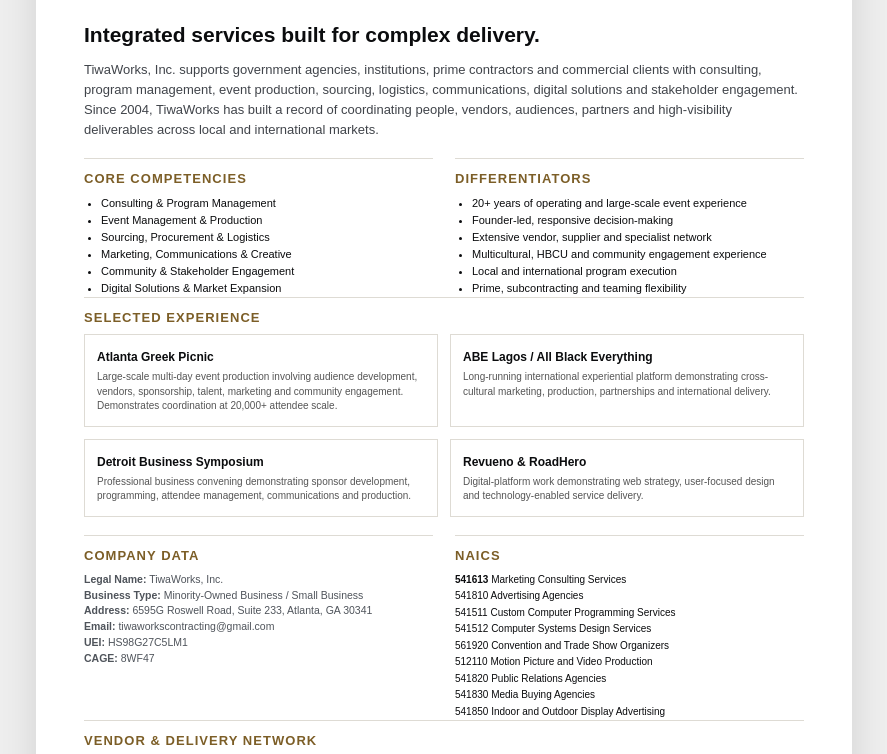
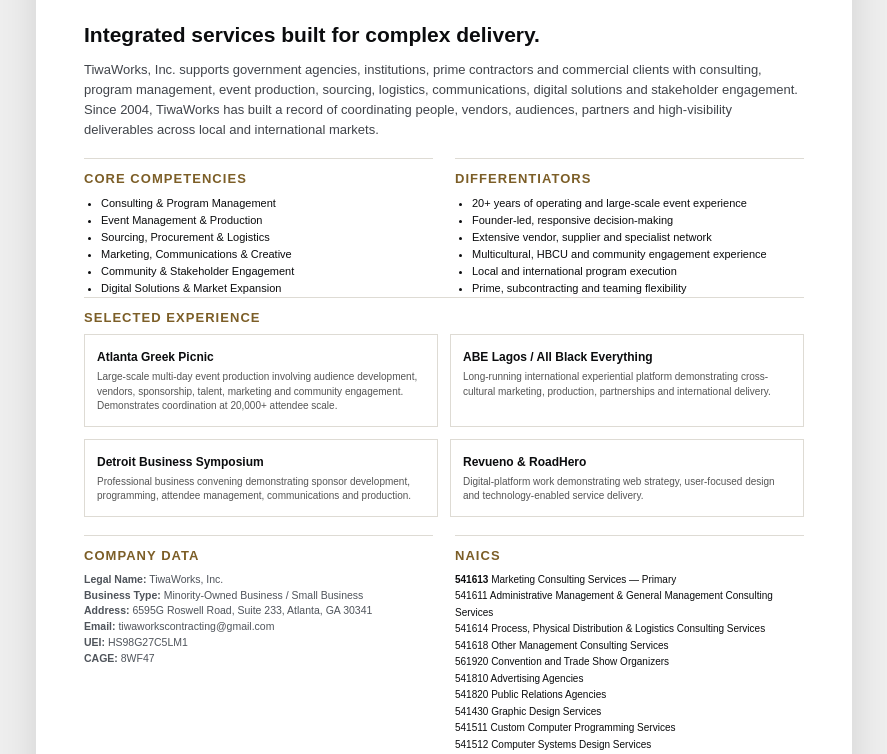
Before and after one commit to tiwaworksonline-rgb/ucc-dinner, a website: page tiwaworks-sample/capability-statement.html in a window 1280 px wide. Shown: the part 198-952 px from the top of the page, without its empty margins (196-1083 px from the left). Drawn offline with Linux system fonts and the light colour scheme.

Commit message:
Align capability statement NAICS portfolio

```diff
--- a/tiwaworks-sample/capability-statement.html
+++ b/tiwaworks-sample/capability-statement.html
@@ -52,8 +52,17 @@
 <b>CAGE:</b> 8WF47
 </div></section>
 <section class="box"><h2>NAICS</h2><div class="codes">
-<b>541613</b> Marketing Consulting Services<br>
-541810 Advertising Agencies<br>541511 Custom Computer Programming Services<br>541512 Computer Systems Design Services<br>561920 Convention and Trade Show Organizers<br>512110 Motion Picture and Video Production<br>541820 Public Relations Agencies<br>541830 Media Buying Agencies<br>541850 Indoor and Outdoor Display Advertising
+<b>541613</b> Marketing Consulting Services — Primary<br>
+541611 Administrative Management & General Management Consulting Services<br>
+541614 Process, Physical Distribution & Logistics Consulting Services<br>
+541618 Other Management Consulting Services<br>
+561920 Convention and Trade Show Organizers<br>
+541810 Advertising Agencies<br>
+541820 Public Relations Agencies<br>
+541430 Graphic Design Services<br>
+541511 Custom Computer Programming Services<br>
+541512 Computer Systems Design Services<br>
+512110 Motion Picture and Video Production
 </div></section>
 </div>
 
```
